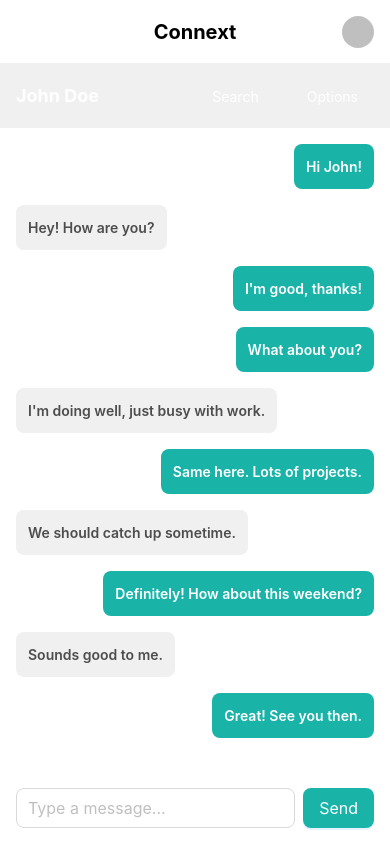
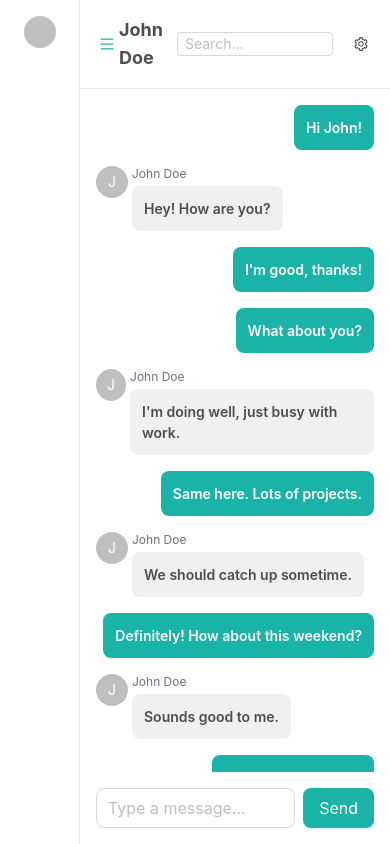
Before and after one commit to namanhpham/ConnextFE, a Next.js app: page /users/1 in a window 390 px wide. Built offline with nearby package versions, Linux system fonts and the light colour scheme.

Commit message:
user screen enhancement

```diff
--- /dev/null
+++ b/app/context/DrawerContext.tsx
@@ -0,0 +1,28 @@
+
+"use client";
+
+import React, { createContext, useContext, useState } from "react";
+
+interface DrawerContextProps {
+  isDrawerOpen: boolean;
+  setIsDrawerOpen: React.Dispatch<React.SetStateAction<boolean>>;
+}
+
+const DrawerContext = createContext<DrawerContextProps | undefined>(undefined);
+
+export const DrawerProvider: React.FC<{ children: React.ReactNode }> = ({ children }) => {
+  const [isDrawerOpen, setIsDrawerOpen] = useState(false);
+  return (
+    <DrawerContext.Provider value={{ isDrawerOpen, setIsDrawerOpen }}>
+      {children}
+    </DrawerContext.Provider>
+  );
+};
+
+export const useDrawer = () => {
+  const context = useContext(DrawerContext);
+  if (!context) {
+    throw new Error("useDrawer must be used within a DrawerProvider");
+  }
+  return context;
+};
--- a/app/layout.tsx
+++ b/app/layout.tsx
@@ -3,6 +3,7 @@
 import './globals.css'
 import { ConfigProvider } from 'antd';
 import AuthProvider from './context/AuthContext';
+import { DrawerProvider } from './context/DrawerContext';
 
 const inter = Inter({ subsets: ['latin'] })
 
@@ -16,6 +17,10 @@
     Button: {
       colorPrimary: '#19b3a8',
       colorSecondary: '#F0F0F0',
+      colorPrimaryHover: '#17a39b', // Custom hover color for primary buttons
+      colorSecondaryHover: '#e6e6e6', // Custom hover color for secondary buttons
+      colorPrimaryActive: '#17a39b', // Custom active color for primary buttons
+      colorSecondaryActive: '#e6e6e6', // Custom active color for secondary buttons
     },
     Menu: {
       colorPrimary: '#19b3a8',
@@ -33,9 +38,11 @@
     <html lang="en">
       <body className={inter.className}>
         <AuthProvider>
-          <ConfigProvider theme={theme}>
-            {children}
-          </ConfigProvider>
+          <DrawerProvider>
+            <ConfigProvider theme={theme}>
+              {children}
+            </ConfigProvider>
+          </DrawerProvider>
         </AuthProvider>
       </body>
     </html>
--- a/app/users/[id]/page.tsx
+++ b/app/users/[id]/page.tsx
@@ -2,9 +2,12 @@
 
 import React from "react";
 import { messages, users } from "../mockData";
-import { Input, Button, Row, Col } from "antd";
+import { Input, Button, Row, Col, Avatar } from "antd";
+import { MenuOutlined, SettingOutlined } from "@ant-design/icons";
+import { useDrawer } from "@/app/context/DrawerContext";
 
-const UserPage = ({ params }: { params: { id: string } }) => {
+const UserPage = ({ params }: { params: { id: string }; }) => {
+  const { isDrawerOpen, setIsDrawerOpen } = useDrawer();
   const { id } = params;
 
   const user = users.find((user) => user.id === id);
@@ -14,29 +17,52 @@
     return <div className="p-8 text-center text-gray-500">User not found.</div>;
   }
 
+  const getUser = (sender: string) => {
+    return sender === "current" ? { name: "You", avatar: "Y" } : user;
+  };
+
   return (
     <div className="h-full flex flex-col">
       {/* Chat Header */}
-      <div className="bg-accent text-light p-4 shadow-md flex justify-between items-center">
-        <h2 className="text-lg font-bold text-text">{user.name}</h2>
-        <div className="flex space-x-4">
-          <Button type="text" className="text-light hover:text-highlight">
-            Search
-          </Button>
-          <Button type="text" className="text-light hover:text-highlight">
-            Options
-          </Button>
+      <div className="bg-primary border-b p-4 shadow-md flex justify-between items-center">
+        <Button
+          type="text"
+          icon={<MenuOutlined style={{ color: "#19b3a8" }} />}
+          className="text-white md:hidden"
+          onClick={() => {
+            setIsDrawerOpen(true);
+            console.log('Open drawer');
+            console.log("current drawer state: ", isDrawerOpen);
+          }}
+        />
+        <h2 className="text-lg font-bold text-textGray">{user.name}</h2>
+        <div className="flex space-x-4 items-center">
+          <Input
+            placeholder="Search..."
+            size="small"
+          />
+          <Button
+            type="text"
+            icon={<SettingOutlined />}
+            className="text-textGray hover:text-highlight"
+          />
         </div>
       </div>
 
       {/* Chat Messages */}
       <div className="flex-1 overflow-y-auto p-4 bg-primary space-y-4">
-        {chatMessages.map((message) => (
+        {chatMessages.map((message) => {
+          const messageUser = getUser(message.sender);
+          return (
             <Row
               key={message.id}
               justify={message.sender === "current" ? "end" : "start"}
             >
               <Col>
+                <div className={`flex items-start space-x-1 ${message.sender === "current" ? "flex-row-reverse" : ""}`}>
+                  {message.sender !== "current" && <Avatar>{messageUser.avatar}</Avatar>}
+                  <div>
+                    {message.sender !== "current" && <div className="text-xs text-gray-500 pb-1">{messageUser.name}</div>}
                     <div
                       className={`font-semibold ${
                         message.sender === "current"
@@ -46,9 +72,12 @@
                     >
                       {message.text}
                     </div>
+                  </div>
+                </div>
               </Col>
             </Row>
-        ))}
+          );
+        })}
       </div>
 
       {/* Message Input */}
--- a/app/users/layout.tsx
+++ b/app/users/layout.tsx
@@ -1,16 +1,15 @@
-// layout.tsx
 "use client";
 
-import React, { useState } from "react";
-import { Layout, Menu, Drawer, Button, Avatar, Dropdown } from "antd";
-import { MenuOutlined } from "@ant-design/icons";
+import React from "react";
+import { Layout, Menu, Drawer, Avatar, Dropdown } from "antd";
 import Link from "next/link";
-import { users } from "./mockData";
+import { users, messages } from "./mockData";
+import { useDrawer } from "../context/DrawerContext";
 
-const { Header, Sider, Content } = Layout;
+const { Sider, Content } = Layout;
 
 const UsersLayout = ({ children }: { children: React.ReactNode }) => {
-  const [isDrawerOpen, setIsDrawerOpen] = useState(false);
+  const { isDrawerOpen, setIsDrawerOpen } = useDrawer();
 
   const userMenu = (
     <Menu>
@@ -19,8 +18,23 @@
     </Menu>
   );
 
+  const getLastMessageTime = (userId: string) => {
+    const userMessages = messages[userId];
+    if (userMessages && userMessages.length > 0) {
+      return new Date().toLocaleTimeString(); // Replace with actual timestamp logic
+    }
+    return "";
+  };
+
   return (
     <Layout className="h-screen text-black">
+      {/* Smaller Sidebar for profile navigation */}
+      <Sider width={80} className="bg-primary flex flex-col items-center p-4 border-r">
+        <Dropdown overlay={userMenu} trigger={["click"]}>
+          <Avatar className="cursor-pointer mb-4" />
+        </Dropdown>
+      </Sider>
+
       {/* Sidebar for larger screens */}
       <Sider breakpoint="md" collapsedWidth="0" className="bg-accent hidden md:block" width={250}>
         <div className="text-xl font-bold p-4">Chats</div>
@@ -30,7 +44,16 @@
           className="bg-accent"
           items={users.map((user) => ({
             key: user.id,
-            label: <Link href={`/users/${user.id}`}><span className="text-textGray">{user.name}</span></Link>,
+            label: (
+              <Link href={`/users/${user.id}`}>
+                <div className="flex items-center space-x-2">
+                  <Avatar>{user.name.charAt(0)}</Avatar>
+                  <div className="">
+                    <span className="text-textGray block truncate">{user.name}</span>
+                  </div>
+                </div>
+              </Link>
+            ),
           }))}
         />
       </Sider>
@@ -48,27 +71,22 @@
           mode="inline"
           items={users.map((user) => ({
             key: user.id,
-            label: <Link href={`/users/${user.id}`}><span className="text-textGray font-semibold">{user.name}</span></Link>,
+            label: (
+              <Link href={`/users/${user.id}`}>
+                <div className="flex items-center space-x-2" onClick={() => setIsDrawerOpen(false)}>
+                  <Avatar>{user.name.charAt(0)}</Avatar>
+                  <div className="flex-1">
+                    <span className="text-textGray font-semibold block truncate">{user.name}</span>
+                  </div>
+                </div>
+              </Link>
+            ),
           }))}
         />
       </Drawer>
 
       {/* Main Layout */}
       <Layout>
-        {/* Header */}
-        <Header className="bg-primary text-white flex items-center justify-between p-4 border-b border-accent">
-          <Button
-            type="text"
-            icon={<MenuOutlined />}
-            className="text-white md:hidden"
-            onClick={() => setIsDrawerOpen(true)}
-          />
-          <h1 className="text-xl font-bold text-black">Connext</h1>
-          <Dropdown overlay={userMenu} trigger={["click"]}>
-            <Avatar className="cursor-pointer" />
-          </Dropdown>
-        </Header>
-
         {/* Main Content */}
         <Content className="overflow-y-auto">{children}</Content>
       </Layout>
--- a/app/users/mockData.ts
+++ b/app/users/mockData.ts
@@ -1,7 +1,7 @@
 // mockData.ts
 export const users = [
-  { id: "1", name: "John Doe" },
-  { id: "2", name: "Jane Smith" },
+  { id: "1", name: "John Doe", avatar: "J" },
+  { id: "2", name: "Jane Smith", avatar: "J" },
 ];
 
 export const messages: { [key: string]: { id: number; text: string; sender: string }[] } = {
```
Lines whose indentation alone changed are shown as unchanged.
